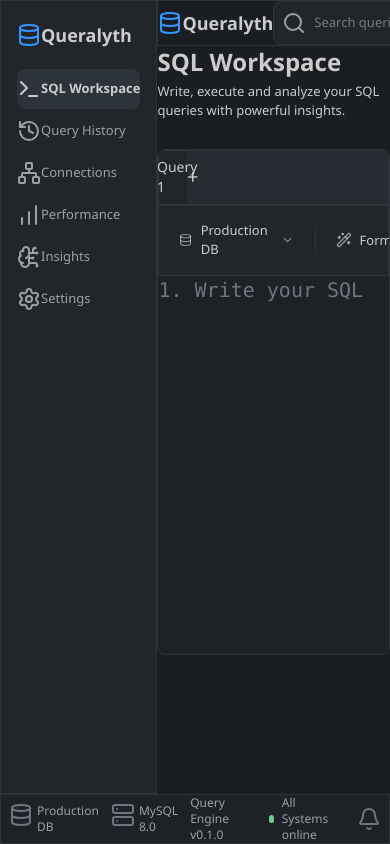
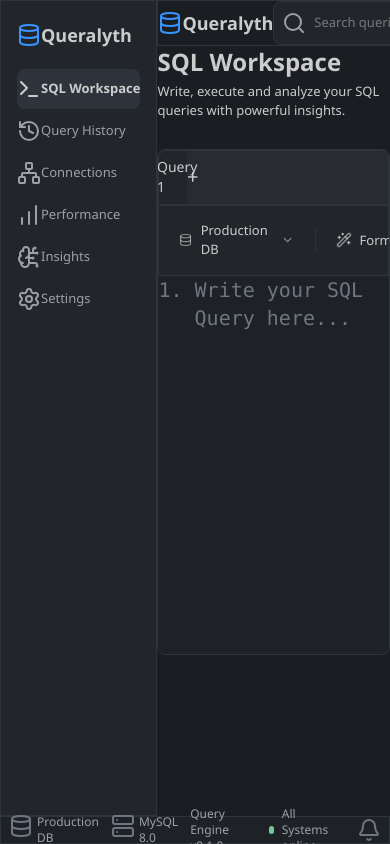
Before and after one commit to abdulrehman1111-de/Queralyth, a React (Vite) app in the folder apps/frontend/: page / in a window 390 px wide. Built offline with nearby package versions, Linux system fonts and the light colour scheme.

Commit message:
Fix the scroll issue plus add new tab function

```diff
--- /dev/null
+++ b/apps/frontend/src/components/SQLWorkspace Components/CodeEditor.jsx
@@ -0,0 +1,158 @@
+import React, { useRef, useState } from "react";
+import { SQL_KEYWORDS } from "../SQL Tokens/sql_keywords.js";
+import { useLayoutEffect } from "react";
+
+const CodeEditor = ({activeTabData, updateActiveTabQuery}) => {
+  const [rows, setRows] = useState(1);
+
+  const textAreaRef = useRef(null);
+  const preRef = useRef(null);
+  const lineNumbersRef = useRef(null);
+
+  let splitQuery = activeTabData.sqlQuery.split("\n");
+
+  const sql_tokens =
+    activeTabData.sqlQuery.match(
+      /(\s+|`(?:``|[^`])*`|'(?:\\.|[^'\\])*'|"(?:\\.|[^"\\])*"|--[^\n]*|#[^\n]*|\/\*[\s\S]*?\*\/|(?:>=|<=|<>|!=|=|>|<|\+|-|\*|\/|%)|[a-zA-Z_][a-zA-Z0-9_]*|\d+(?:\.\d+)?|[^\s])/g,
+    ) || [];
+
+  const SQL_KEYWORD_SET = new Set(SQL_KEYWORDS);
+  const SQL_KEYWORDS_INFO = sql_tokens.map((token) => {
+    const isKeyword = SQL_KEYWORD_SET.has(token.toUpperCase());
+    const isNumber = /^\d+$/.test(token);
+    const isString = /^(['"])(?:\\.|(?!\1)[^\\])*\1$/.test(token);
+    const isOperator = /^(?:>=|<=|<>|!=|=|>|<|\+|-|\*|\/|%)$/.test(token);
+    const isComment = /^(?:--[^\n]*|#[^\n]*|\/\*[\s\S]*?\*\/)$/.test(token);
+    const isBackTickIdentifier = /^`(?:``|[^`])*`$/.test(token);
+    const isIdentifier = /^[a-zA-Z_][a-zA-Z0-9_]*$/.test(token);
+    const isPunctuation = /^[;,().]$/.test(token);
+    return {
+      token: token,
+      isKeyword: isKeyword,
+      isNumber: isNumber,
+      isString: isString,
+      isOperator: isOperator,
+      isComment: isComment,
+      isBackTickIdentifier: isBackTickIdentifier,
+      isIdentifier: isIdentifier,
+      isPunctuation: isPunctuation,
+    };
+  });
+
+  const onScrollHandler = (e) => {
+    preRef.current.scrollTop = textAreaRef.current.scrollTop;
+    preRef.current.scrollLeft = textAreaRef.current.scrollLeft;
+
+    lineNumbersRef.current.scrollTop = textAreaRef.current.scrollTop;
+    lineNumbersRef.current.scrollLeft = textAreaRef.current.scrollLeft;
+  };
+
+  useLayoutEffect(() => {
+    preRef.current.scrollTop = textAreaRef.current.scrollTop;
+    preRef.current.scrollLeft = textAreaRef.current.scrollLeft;
+
+    lineNumbersRef.current.scrollTop = textAreaRef.current.scrollTop;
+    lineNumbersRef.current.scrollLeft = textAreaRef.current.scrollLeft;
+  }, [activeTabData.sqlQuery]);
+
+  useLayoutEffect(() => {
+    setRows(Math.round((preRef.current.scrollHeight - 20) / 28) || 1);
+  }, [activeTabData.sqlQuery]);
+
+  return (
+    <div className="w-full lg:p-4.5 flex flex-1 gap-3">
+      <div
+        className="font-mono text-xl leading-7 shrink-0"
+        ref={lineNumbersRef}
+      >
+        {Array.from({ length: Math.max(rows, splitQuery.length) }, (_, i) => (
+          <p key={i} className="text-ql-fg-muted">
+            {i + 1}.
+          </p>
+        ))}
+      </div>
+
+      <div className="w-full relative font-mono flex-1 min-w-0">
+        <pre
+          ref={(element) => {
+            preRef.current = element;
+          }}
+          className="w-full min-w-0 bg-transparent outline-none text-xl pointer-events-none whitespace-pre-wrap leading-7 pb-5 wrap-break-word m-0 box-border"
+        >
+          {SQL_KEYWORDS_INFO.map((keywords, index) => {
+            if (keywords.isKeyword) {
+              return (
+                <span key={index} className="text-[#569cd6]">
+                  {keywords.token}
+                </span>
+              );
+            } else if (keywords.isNumber) {
+              return (
+                <span key={index} className="text-[#b5cea8]">
+                  {keywords.token}
+                </span>
+              );
+            } else if (keywords.isString) {
+              return (
+                <span key={index} className="text-[#ce9178]">
+                  {keywords.token}
+                </span>
+              );
+            } else if (keywords.isOperator) {
+              return (
+                <span key={index} className="text-[#dcdcaa]">
+                  {keywords.token}
+                </span>
+              );
+            } else if (keywords.isComment) {
+              return (
+                <span key={index} className="text-[#6a9955]">
+                  {keywords.token}
+                </span>
+              );
+            } else if (keywords.isBackTickIdentifier) {
+              return (
+                <span key={index} className="text-[#9cdcfe]">
+                  {keywords.token}
+                </span>
+              );
+            } else if (keywords.isIdentifier) {
+              return (
+                <span key={index} className="text-[#9cdcfe]">
+                  {keywords.token}
+                </span>
+              );
+            } else if (keywords.isPunctuation) {
+              return (
+                <span key={index} className="text-[#d4d4d4]">
+                  {keywords.token}
+                </span>
+              );
+            } else {
+              return (
+                <span key={index} className="text-[#d4d4d4]">
+                  {keywords.token}
+                </span>
+              );
+            }
+          })}
+        </pre>
+
+        <textarea
+          onScroll={(e) => onScrollHandler(e)}
+          wrap="soft"
+          ref={textAreaRef}
+          value={activeTabData.sqlQuery}
+          onChange={(e) => updateActiveTabQuery(e.target.value)}
+          className="absolute inset-0 resize-none bg-transparent outline-none text-xl z-100 text-transparent font-mono box-border caret-white w-full h-full
+         placeholder:text-ql-fg-muted leading-7 p-0 m-0 wrap-break-word scrollbar-none [&::-webkit-scrollbar]:hidden"
+          name="textarea"
+          id="textarea"
+          placeholder="Write your SQL Query here..."
+        ></textarea>
+      </div>
+    </div>
+  );
+};
+
+export default CodeEditor;
--- a/apps/frontend/src/components/SQLWorkspace Components/EditorTabs.jsx
+++ b/apps/frontend/src/components/SQLWorkspace Components/EditorTabs.jsx
@@ -1,14 +1,14 @@
-import React from 'react'
 import { FileCode } from 'lucide-react'
 
-const EditorTabs = () => {
+const EditorTabs = ({addNewTab}) => {
+
   return (
     <div className="bg-ql-head w-full h-[11%] flex items-center border border-ql-line rounded-tl-lg">
         <div className="w-[12%] h-full bg-ql-panel rounded-tl-lg flex gap-2 justify-center items-center">
           <FileCode className="w-4 h-4 text-ql-blue" />
           <p className="text-sm">Query 1</p>
         </div>
-        <button className='hover:bg-white/3 w-[4%] h-full'><p className="text-xl">+</p></button>
+        <button onClick={()=> addNewTab} className='hover:bg-white/3 w-[4%] h-full'><p className="text-xl">+</p></button>
       </div>
   )
 }
--- a/apps/frontend/src/components/SQLWorkspace Components/EditorWindow.jsx
+++ b/apps/frontend/src/components/SQLWorkspace Components/EditorWindow.jsx
@@ -1,153 +1,67 @@
-import React, { useRef, useState } from "react";
+import CodeEditor from "./CodeEditor";
 import EditorTabs from "./EditorTabs";
 import EditorToolbar from "./EditorToolbar";
-import { SQL_KEYWORDS } from "../SQL Tokens/sql_keywords.js";
-import { useLayoutEffect } from "react";
+import { useRef, useState } from "react";
 
 const EditorWindow = () => {
-  const [query, setQuery] = useState("");
-  const textAreaRef = useRef(null);
-  const preRef = useRef(null);
-  const lineNumbersRef = useRef(null)
 
-  let splitQuery = query.split("\n");
+  const [tabs, setTabs] = useState([{
+    tabId: 1,
+    title: "Query 1",
+    sqlQuery: ""
+  }])
 
-  const sql_tokens =
-    query.match(
-      /(\s+|`(?:``|[^`])*`|'(?:\\.|[^'\\])*'|"(?:\\.|[^"\\])*"|--[^\n]*|#[^\n]*|\/\*[\s\S]*?\*\/|(?:>=|<=|<>|!=|=|>|<|\+|-|\*|\/|%)|[a-zA-Z_][a-zA-Z0-9_]*|\d+(?:\.\d+)?|[^\s])/g,
-    ) || [];
+  const [activeTabId, setActiveTabID] = useState(1)
+  const counterIdRef = useRef(1)
 
-  const SQL_KEYWORD_SET = new Set(SQL_KEYWORDS);
-  const SQL_KEYWORDS_INFO = sql_tokens.map((token) => {
-    const isKeyword = SQL_KEYWORD_SET.has(token.toUpperCase());
-    const isNumber = /^\d+$/.test(token);
-    const isString = /^(['"])(?:\\.|(?!\1)[^\\])*\1$/.test(token);
-    const isOperator = /^(?:>=|<=|<>|!=|=|>|<|\+|-|\*|\/|%)$/.test(token);
-    const isComment = /^(?:--[^\n]*|#[^\n]*|\/\*[\s\S]*?\*\/)$/.test(token);
-    const isBackTickIdentifier = /^`(?:``|[^`])*`$/.test(token);
-    const isIdentifier = /^[a-zA-Z_][a-zA-Z0-9_]*$/.test(token);
-    const isPunctuation = /^[;,().]$/.test(token);
-    return {
-      token: token,
-      isKeyword: isKeyword,
-      isNumber: isNumber,
-      isString: isString,
-      isOperator: isOperator,
-      isComment: isComment,
-      isBackTickIdentifier: isBackTickIdentifier,
-      isIdentifier: isIdentifier,
-      isPunctuation: isPunctuation,
-    };
-  });
+  const activeTabData = tabs.find((tab)=>{
+    return tab.tabId === activeTabId
+  })
 
-  const onScrollHandler = (e) => {
-    preRef.current.scrollTop = textAreaRef.current.scrollTop;
-    preRef.current.scrollLeft = textAreaRef.current.scrollLeft;
+  const updateActiveTabQuery = (newSqlQuery)=>{
+    setTabs((previousTabs)=>{
+      return previousTabs.map((tab)=>{
+        if(tab.tabId === activeTabId){
+          if(tab.sqlQuery !== newSqlQuery){
+            return {
+              ...tab,
+              sqlQuery: newSqlQuery
+            }
+          }
+          else{
+            return tab
+          }
+        }
+        else{
+          return tab
+        }
+      })
+    })
+  }
 
-    lineNumbersRef.current.scrollTop = textAreaRef.current.scrollTop;
-    lineNumbersRef.current.scrollLeft = textAreaRef.current.scrollLeft;
-  };
+  const addNewTab = ()=>{
+    let newTab
+    setTabs((previousTabs)=>{
+      newTab = {
+        tabId: counterIdRef.current + 1,
+        title: "Query " + String(counterIdRef.current + 1),
+        sqlQuery: ""
+      }
+      return [...previousTabs, newTab]
+    })
 
-  useLayoutEffect(()=>{
-    preRef.current.scrollTop = textAreaRef.current.scrollTop;
-    preRef.current.scrollLeft = textAreaRef.current.scrollLeft;
+    setActiveTabID(newTab.tabId)
+    counterIdRef.current++
+  }
 
-    lineNumbersRef.current.scrollTop = textAreaRef.current.scrollTop;
-    lineNumbersRef.current.scrollLeft = textAreaRef.current.scrollLeft;
-  }, [query])
 
   return (
     <div className="w-full min-h-[60vh] bg-ql-code rounded-lg border border-ql-line flex flex-col overflow-hidden">
-      <EditorTabs />
+      <EditorTabs addNewTab={addNewTab} />
       <EditorToolbar />
 
-      <div className="w-full lg:p-4.5 flex gap-3">
-        <div className="h-full overflow-hidden font-mono text-xl leading-7" ref={lineNumbersRef}>
-          {splitQuery.map((singleLine, index) => (
-            <div key={index}>
-              <p className="mr-auto text-ql-fg-muted">{index + 1}.</p>
-            </div>
-          ))}
-        </div>
+      <CodeEditor activeTabData={activeTabData} updateActiveTabQuery={updateActiveTabQuery} />
 
-        <div className="w-full relative font-mono flex-1">
-          <pre
-            ref={preRef}
-            className="w-full bg-transparent outline-none text-xl pointer-events-none whitespace-pre-wrap leading-7 pb-5 wrap-break-word m-0 box-border"
-          >
-            {SQL_KEYWORDS_INFO.map((keywords, index) => {
-              if (keywords.isKeyword) {
-                return (
-                  <span key={index} className="text-[#569cd6]">
-                    {keywords.token}
-                  </span>
-                );
-              } else if (keywords.isNumber) {
-                return (
-                  <span key={index} className="text-[#b5cea8]">
-                    {keywords.token}
-                  </span>
-                );
-              } else if (keywords.isString) {
-                return (
-                  <span key={index} className="text-[#ce9178]">
-                    {keywords.token}
-                  </span>
-                );
-              } else if (keywords.isOperator) {
-                return (
-                  <span key={index} className="text-[#dcdcaa]">
-                    {keywords.token}
-                  </span>
-                );
-              } else if (keywords.isComment) {
-                return (
-                  <span key={index} className="text-[#6a9955]">
-                    {keywords.token}
-                  </span>
-                );
-              } else if (keywords.isBackTickIdentifier) {
-                return (
-                  <span key={index} className="text-[#9cdcfe]">
-                    {keywords.token}
-                  </span>
-                );
-              } else if (keywords.isIdentifier) {
-                return (
-                  <span key={index} className="text-[#9cdcfe]">
-                    {keywords.token}
-                  </span>
-                );
-              } else if (keywords.isPunctuation) {
-                return (
-                  <span key={index} className="text-[#d4d4d4]">
-                    {keywords.token}
-                  </span>
-                );
-              } else {
-                return (
-                  <span key={index} className="text-[#d4d4d4]">
-                    {keywords.token}
-                  </span>
-                );
-              }
-            })}
-          </pre>
-
-          <textarea
-            onScroll={(e) => onScrollHandler(e)}
-            wrap="soft"
-            ref={textAreaRef}
-            value={query}
-            onChange={(e) => setQuery(e.target.value)}
-            className="absolute inset-0 resize-none bg-transparent outline-none text-xl z-100 text-transparent font-mono box-border caret-white
-         placeholder:text-ql-fg-muted leading-7 p-0 m-0 wrap-break-word scrollbar-none [&::-webkit-scrollbar]:hidden"
-            name="textarea"
-            id="textarea"
-            placeholder="Write your SQL Query here..."
-          ></textarea>
-        </div>
-      </div>
     </div>
   );
 };
--- a/apps/frontend/src/components/StatusBar.jsx
+++ b/apps/frontend/src/components/StatusBar.jsx
@@ -3,7 +3,7 @@ import { Database, Server, Bell } from "lucide-react";
 
 const StatusBar = () => {
   return (
-    <div className="w-full h-auto lg:p-1.5 border border-ql-line flex justify-between items-center sticky bottom-0 bg-ql-code">
+    <div className="w-full h-7 shrink-0 lg:p-1.5 border border-ql-line flex justify-between items-center bg-ql-code">
       <div className="flex items-center gap-3 px-2">
         <div className="flex gap-1">
           <Database
--- a/apps/frontend/src/pages/DashboardLayout.jsx
+++ b/apps/frontend/src/pages/DashboardLayout.jsx
@@ -9,7 +9,7 @@ const DashboardLayout = () => {
       <div className="flex flex-1 min-h-0 overflow-hidden">
         <Sidebar />
 
-        <main className="flex-1 min-w-0 min-h-0 overflow-y-auto">
+        <main className="flex-1 min-w-0 min-h-0 overflow-y-auto themed-scroll">
           <Outlet />
         </main>
       </div>
--- a/apps/frontend/src/pages/SQLWorkspace.jsx
+++ b/apps/frontend/src/pages/SQLWorkspace.jsx
@@ -4,7 +4,7 @@ import EditorWindow from "../components/SQLWorkspace Components/EditorWindow";
 
 const SQLWorkspace = () => {
   return (
-    <div className="w-full min-h-[95.6vh]">
+    <div className="w-full min-h-full">
       <TitleBar />
 
       <div className="lg:p-5 flex flex-col gap-7">
```
